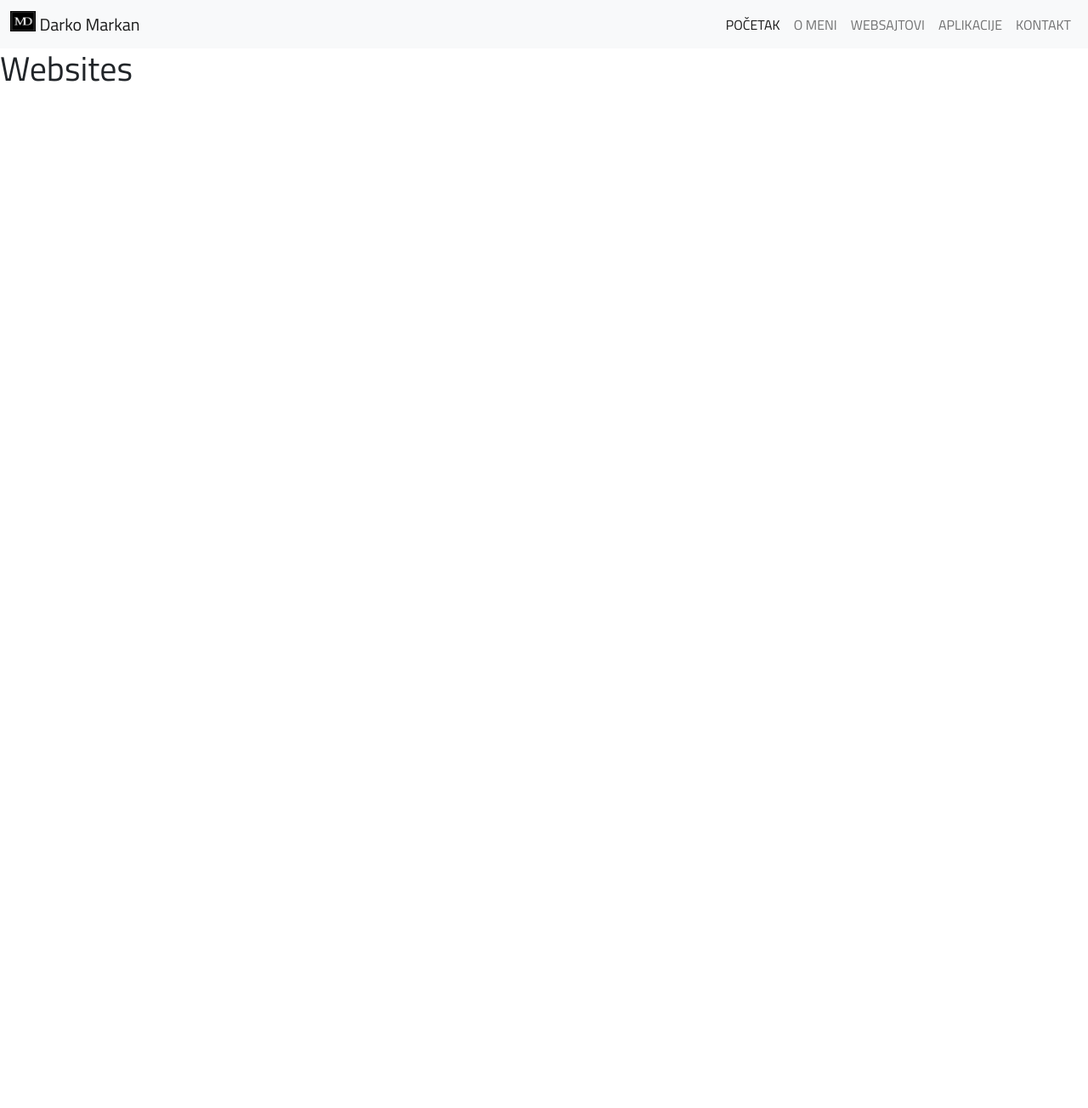
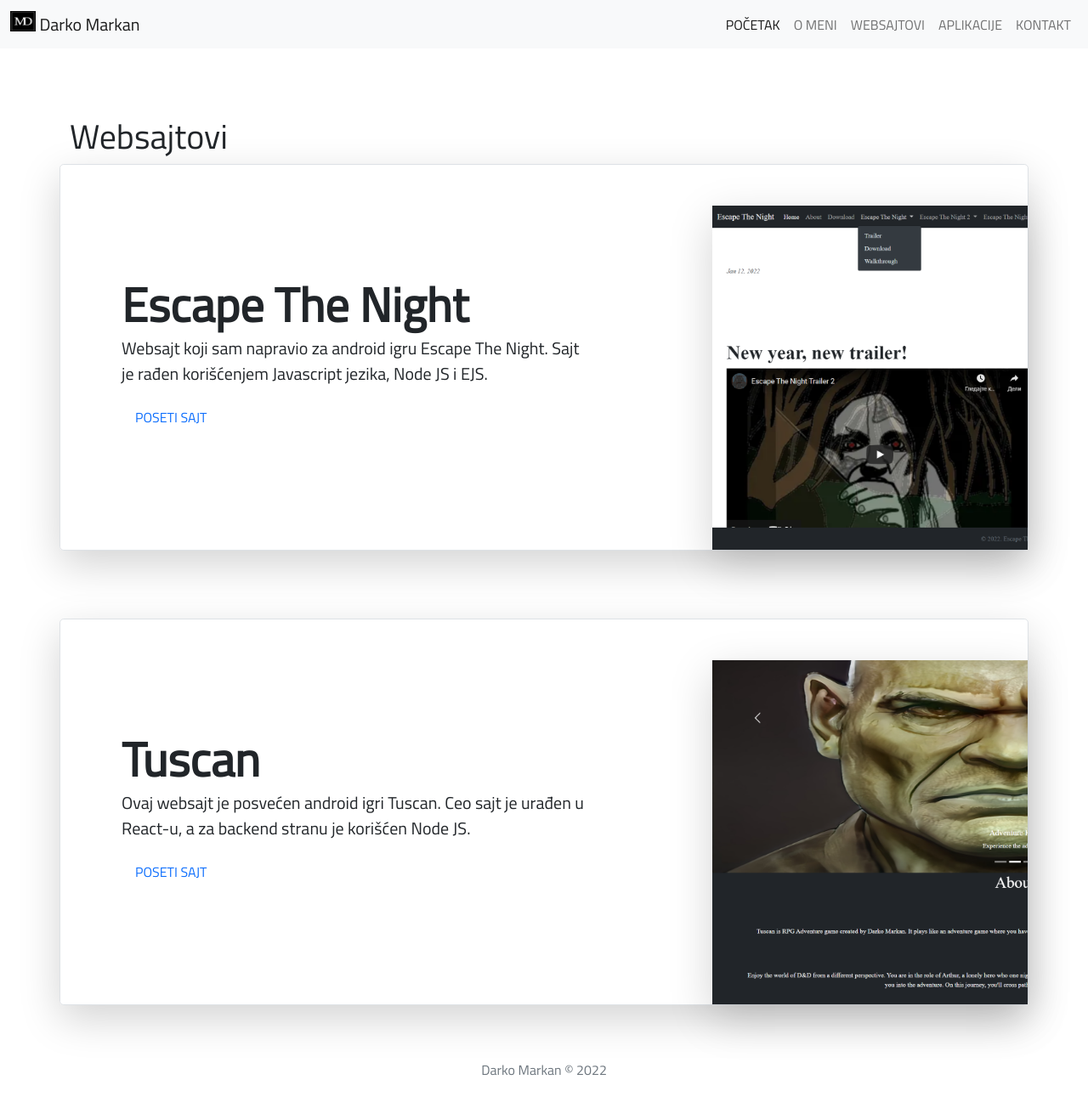
Before and after one commit to dmarkan/darko-markan, a React (Create React App) app: page /websajtovi in a window 1280 px wide. Shown: the top 1304 px of the page at 85% size. Before the commit the page ends 800 px from the top, so only its background shows below. Built offline with nearby package versions, Linux system fonts and the light colour scheme.

Commit message:
dodati websajtovi

```diff
--- a/public/style.css
+++ b/public/style.css
@@ -36,3 +36,7 @@ body {
 .about {
     margin: 10vh 1rem 0 1rem;
 }
+
+.websites-margin {
+    margin-top: 10vh !important;
+}
--- a/src/App.js
+++ b/src/App.js
@@ -1,5 +1,6 @@
 import React from 'react';
 import Navbar from './components/Navbar';
+import Footer from './components/Footer';
 import { BrowserRouter as Router, Routes, Route}
     from 'react-router-dom';
 import Home from './pages';
@@ -19,6 +20,7 @@ return (
         <Route path='/aplikacije' element={<Apps/>} />
         <Route path='/kontakt' element={<Contact/>} />
     </Routes>
+    <Footer />
     </Router>
 );
 }
--- /dev/null
+++ b/src/components/Footer.js
@@ -0,0 +1,13 @@
+import React from "react";
+const date = new Date();
+const year = date.getFullYear();
+
+function Footer() {
+    return (
+    <footer class="footer py-3 my-4">
+    <p class="mb-0 text-center text-muted">Darko Markan © {year}</p>
+  </footer>
+    )
+}
+
+export default Footer;
--- a/src/pages/About.js
+++ b/src/pages/About.js
@@ -6,7 +6,7 @@ const About = () => {
     <div class="col-md-6">
       <div class="col-auto">
       <h1>
-       O Meni
+       O meni
       </h1>
       <p>
       Još odmalena zavoleo sam video igre na računaru i odlučio da se školujem u tom smeru. Jako sam želeo da u budućnosti radim sa računarima ali nisam znao konkretno šta želim da radim. Nakon završenih škola radio sam razne poslove ali nikad nisam našao dovoljno vremena i dovoljno jaku motivaciju da nastavim da se edukujem u tom smeru. Kako je vreme prolazilo i kada sam osnovao svoju porodicu, odlučio sam da nastavim da jurim svoj san i da se bavim računarima.
--- a/src/pages/Websites.js
+++ b/src/pages/Websites.js
@@ -2,11 +2,33 @@ import React from "react";
 
 const Websites = () => {
   return (
-    <div>
-      <h1>
-       Websites
-      </h1>
+    <div class="container my-5 websites-margin">
+    <h1>Websajtovi</h1>
+    <div class="row p-4 pb-0 pe-lg-0 pt-lg-5 align-items-center rounded-3 border shadow-lg">
+      <div class="col-lg-7 p-3 p-lg-5 pt-lg-3">
+        <h1 class="display-4 fw-bold lh-1">Escape The Night</h1>
+        <p class="lead">Websajt koji sam napravio za android igru Escape The Night. Sajt je rađen korišćenjem Javascript jezika, Node JS i EJS.</p>
+        <div class="d-grid gap-2 d-md-flex justify-content-md-start mb-4 mb-lg-3">
+        <a class="nav-link" href="https://escapethenight.herokuapp.com" target="_blank">POSETI SAJT</a>
+        </div>
+      </div>
+      <div class="col-lg-4 offset-lg-1 p-0 overflow-hidden shadow-lg">
+          <img class="rounded-lg-3" src="images/etn.png" alt="" width="720" />
+      </div>
     </div>
+    <div class="row p-4 pb-0 pe-lg-0 pt-lg-5 align-items-center rounded-3 border shadow-lg websites-margin">
+      <div class="col-lg-7 p-3 p-lg-5 pt-lg-3">
+        <h1 class="display-4 fw-bold lh-1">Tuscan</h1>
+        <p class="lead">Ovaj websajt je posvećen android igri Tuscan. Ceo sajt je urađen u React-u, a za backend stranu je korišćen Node JS.</p>
+        <div class="d-grid gap-2 d-md-flex justify-content-md-start mb-4 mb-lg-3">
+        <a class="nav-link" href="https://tuscan-website.herokuapp.com" target="_blank">POSETI SAJT</a>
+        </div>
+      </div>
+      <div class="col-lg-4 offset-lg-1 p-0 overflow-hidden shadow-lg">
+          <img class="rounded-lg-3" src="images/tuscan.png" alt="" width="720" />
+      </div>
+    </div>
+  </div>
   );
 };
 
```
Also changed, not shown: public/images/etn.png (added), public/images/tuscan.png (added).
